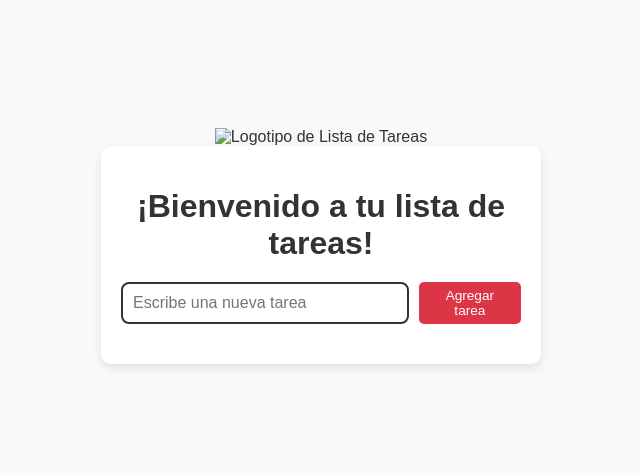
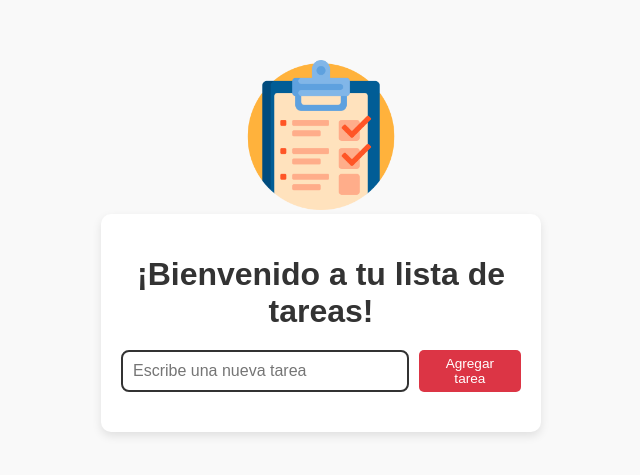
Before and after one commit to Lucia0510/apw, a plain HTML site: page index.html in a window 1280 px wide. Shown: the part 169-644 px from the top of the page, without its empty margins (319-959 px from the left). Drawn offline with Linux system fonts and the light colour scheme; the site is published under a folder, as on GitHub Pages, so addresses that start at the root find nothing.

Commit message:
Update index.html

```diff
--- a/index.html
+++ b/index.html
@@ -6,11 +6,11 @@
   <title>Lista de Tareas</title>
   <link rel="stylesheet" href="styles.css">
   <link rel="manifest" href="public/manifest.json">
-  <link rel="icon" type="image/png" href="/public/logo.png">
+  <link rel="icon" type="image/png" href="logo.png">
 </head>
 <body>
     <header>
-    <img src="/public/logo.png" alt="Logotipo de Lista de Tareas" />
+    <img src="logo.png" alt="Logotipo de Lista de Tareas" />
   </header>
   <div class="main-container">
 
```
